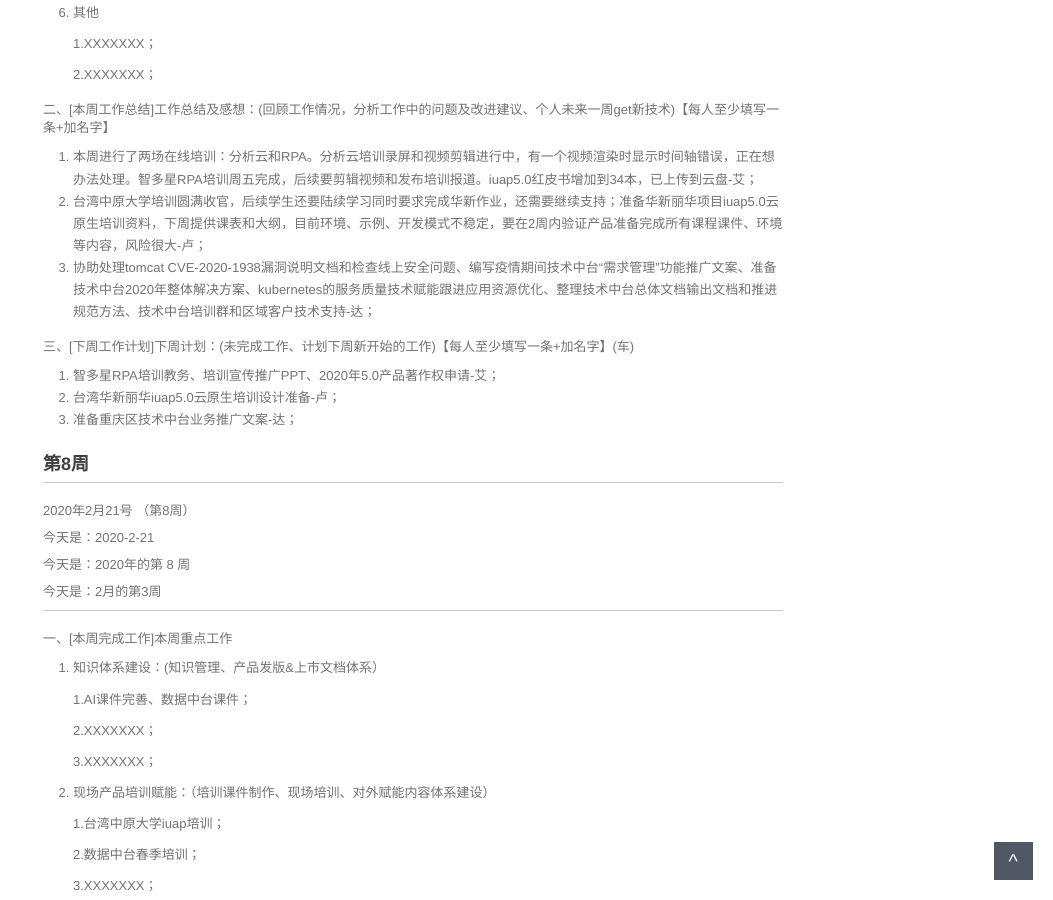
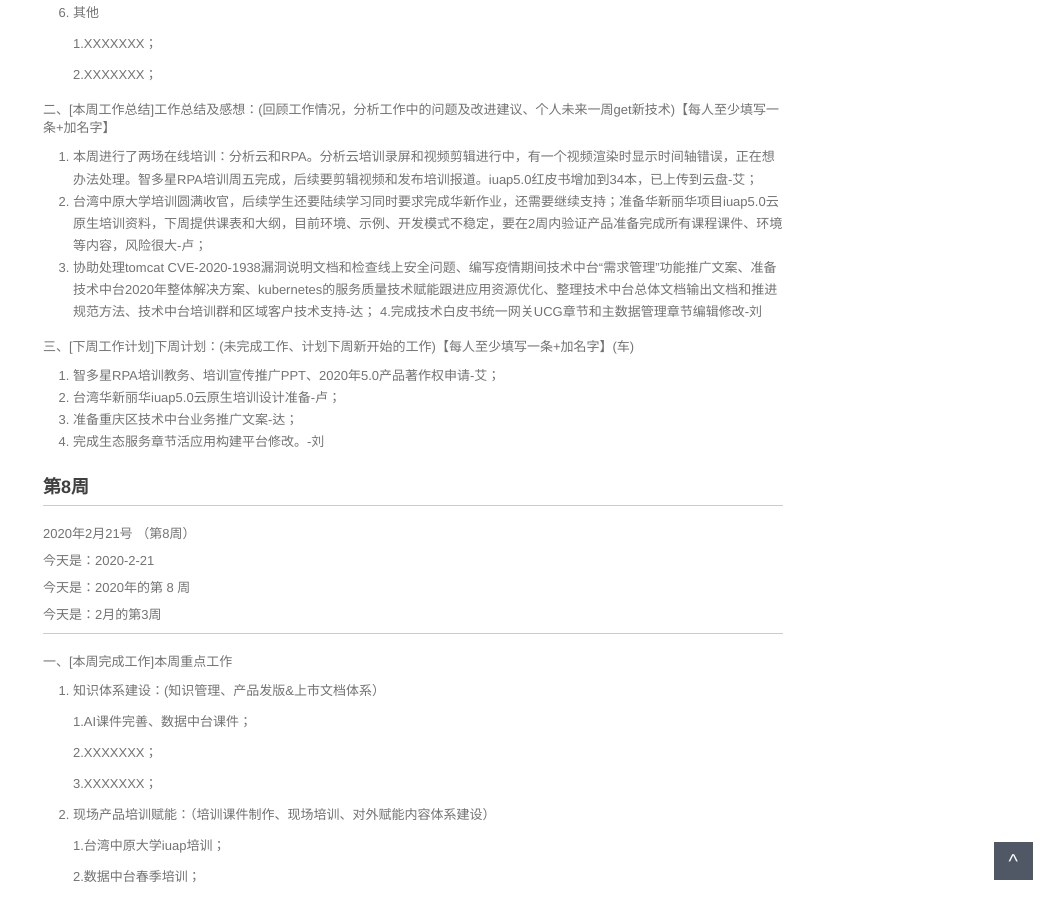
Before and after one commit to walllFlower/blog, a Jekyll site: the page built from 2020-02-28-day_report.md, in a window 1280 px wide and 900 px high, scrolled down 1218 px. Shown: the whole window, without its empty margins (227-1280 px from the left). Built offline with Jekyll 4.4.1, drawn with Linux system fonts in a browser that asks for light colours; comment, search, counter and statistics services are not loaded.

Commit message:
Update 2020-02-28-day_report.md

```diff
--- a/2020-02-28-day_report.md
+++ b/2020-02-28-day_report.md
@@ -80,12 +80,14 @@ categories: 技术运营工作周报
 1. 本周进行了两场在线培训：分析云和RPA。分析云培训录屏和视频剪辑进行中，有一个视频渲染时显示时间轴错误，正在想办法处理。智多星RPA培训周五完成，后续要剪辑视频和发布培训报道。iuap5.0红皮书增加到34本，已上传到云盘-艾；
 2. 台湾中原大学培训圆满收官，后续学生还要陆续学习同时要求完成华新作业，还需要继续支持；准备华新丽华项目iuap5.0云原生培训资料，下周提供课表和大纲，目前环境、示例、开发模式不稳定，要在2周内验证产品准备完成所有课程课件、环境等内容，风险很大-卢；
 3. 协助处理tomcat CVE-2020-1938漏洞说明文档和检查线上安全问题、编写疫情期间技术中台“需求管理”功能推广文案、准备技术中台2020年整体解决方案、kubernetes的服务质量技术赋能跟进应用资源优化、整理技术中台总体文档输出文档和推进规范方法、技术中台培训群和区域客户技术支持-达；
+4.完成技术白皮书统一网关UCG章节和主数据管理章节编辑修改-刘
 
 三、[下周工作计划]下周计划：(未完成工作、计划下周新开始的工作)【每人至少填写一条+加名字】(车)
 
 1. 智多星RPA培训教务、培训宣传推广PPT、2020年5.0产品著作权申请-艾；
 2. 台湾华新丽华iuap5.0云原生培训设计准备-卢；
 3. 准备重庆区技术中台业务推广文案-达；
+4. 完成生态服务章节活应用构建平台修改。-刘
 
 
 
```
